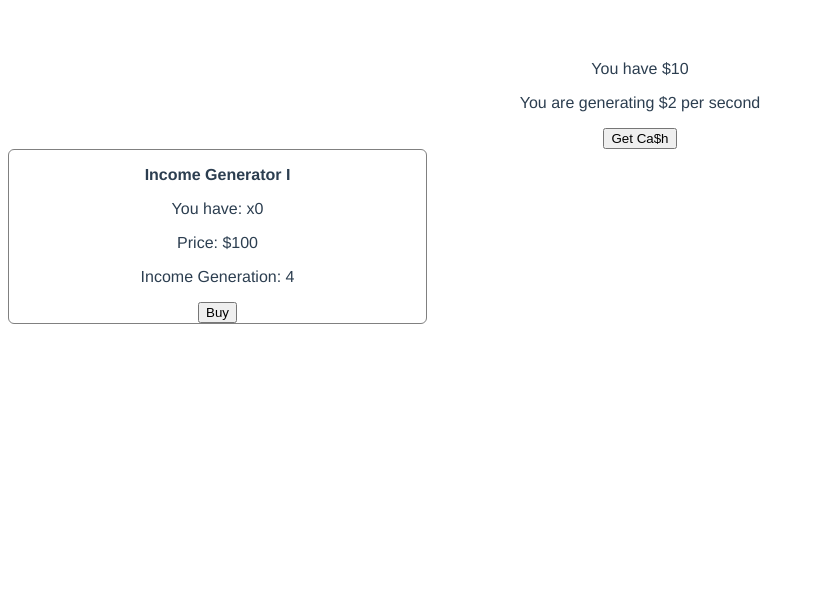
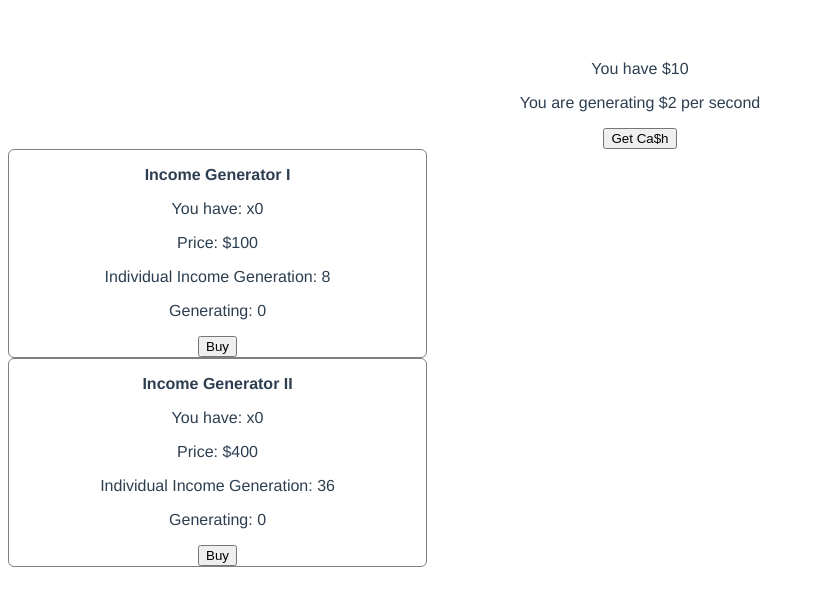
Before and after one commit to victor-am/click-hook, a Vue app: page /#/ in a window 1280 px wide. Shown: the top 606 px of the page, without its empty margins (0-815 px from the left). Built offline with nearby package versions, Linux system fonts and the light colour scheme.

Commit message:
Surprise :gift:

```diff
--- a/src/components/game.vue
+++ b/src/components/game.vue
@@ -1,6 +1,6 @@
 <template>
   <div>
-    <p>You have ${{ currency }}</p>
+    <p>You have ${{ currencyInteger }}</p>
     <p>You are generating ${{ incomePerSecond }} per second</p>
     <button @click="generateClickIncome">Get Ca$h</button>
 
@@ -9,7 +9,8 @@
         <p><strong>{{ item.name  }}</strong></p>
         <p>You have: x{{ item.quantity }}</p>
         <p>Price: ${{ itemPrice(item) }}</p>
-        <p>Income Generation: {{ fromTickToSecond(item.income) }}</p>
+        <p>Individual Income Generation: {{ fromTickToSecond(item.income) }}</p>
+        <p>Generating: {{ fromTickToSecond(incomeFrom(item)) }}</p>
 
         <button @click="buy(item.id)">Buy</button>
       </div>
@@ -18,26 +19,15 @@
 </template>
 
 <script>
-  // This is how long it takes for each tick (game's unit of time)
-  const TickInterval = 500
+  import {
+    TickInterval,
+    BaseIncome,
+    ClickIncome,
+    ItemPriceCoeficient,
+    BaseItems
+  } from '@/constants'
 
-  // This is how much a player earns by default on each tick
-  const BaseIncome = 1
-
-  // This is how much a player earns by one click
-  const ClickIncome = 1
-
-  // This is how much the price of an item goes up based on the number
-  // of the same item owned by the player
-  //
-  // The bigger the number, the less the owned assets of the player
-  // impact on their next buys prices
-  const ItemPriceCoeficient = 4
-
-  // Those are all the items in the game
-  const Items = [
-    { id: 1, name: 'Income Generator I', type: 'IncomeGenerator', basePrice: 100, income: 2 }
-  ]
+  const Items = BaseItems.map((i) => Object.assign(i, { quantity: 0 }))
 
   export default {
     name: 'Game',
@@ -45,7 +35,7 @@
     data () {
       return {
         currency:  0,
-        inventory: Items.map((i) => Object.assign(i, { quantity: 0 }))
+        inventory: Items
       }
     },
 
@@ -87,7 +77,7 @@
 
       fromTickToSecond(income) {
         let multiplier = 1000 / TickInterval
-        return income * multiplier
+        return Math.floor(income * multiplier)
       },
 
       itemPrice(item) {
@@ -95,6 +85,10 @@
         let owned = item.quantity
 
         return base + ((base / ItemPriceCoeficient) * owned)
+      },
+
+      incomeFrom(item) {
+        return item.income * item.quantity
       }
     },
 
@@ -114,6 +108,10 @@
 
       incomePerSecond() {
         return this.fromTickToSecond(this.incomePerTick)
+      },
+
+      currencyInteger() {
+        return Math.floor(this.currency)
       }
     }
   }
--- /dev/null
+++ b/src/constants.js
@@ -0,0 +1,21 @@
+// This is how long it takes for each tick (game's unit of time)
+export const TickInterval = 250
+
+// This is how much a player earns by default on each tick
+export const BaseIncome = 0.5
+
+// This is how much a player earns by one click
+export const ClickIncome = 1
+
+// This is how much the price of an item goes up based on the number
+// of the same item owned by the player
+//
+// The bigger the number, the less the owned assets of the player
+// impact on their next buys prices
+export const ItemPriceCoeficient = 10
+
+// Those are all the items in the game
+export const BaseItems = [
+  { id: 1, name: 'Income Generator I',  type: 'IncomeGenerator', basePrice: 100, income: 2 },
+  { id: 2, name: 'Income Generator II', type: 'IncomeGenerator', basePrice: 400, income: 9 },
+]
```
